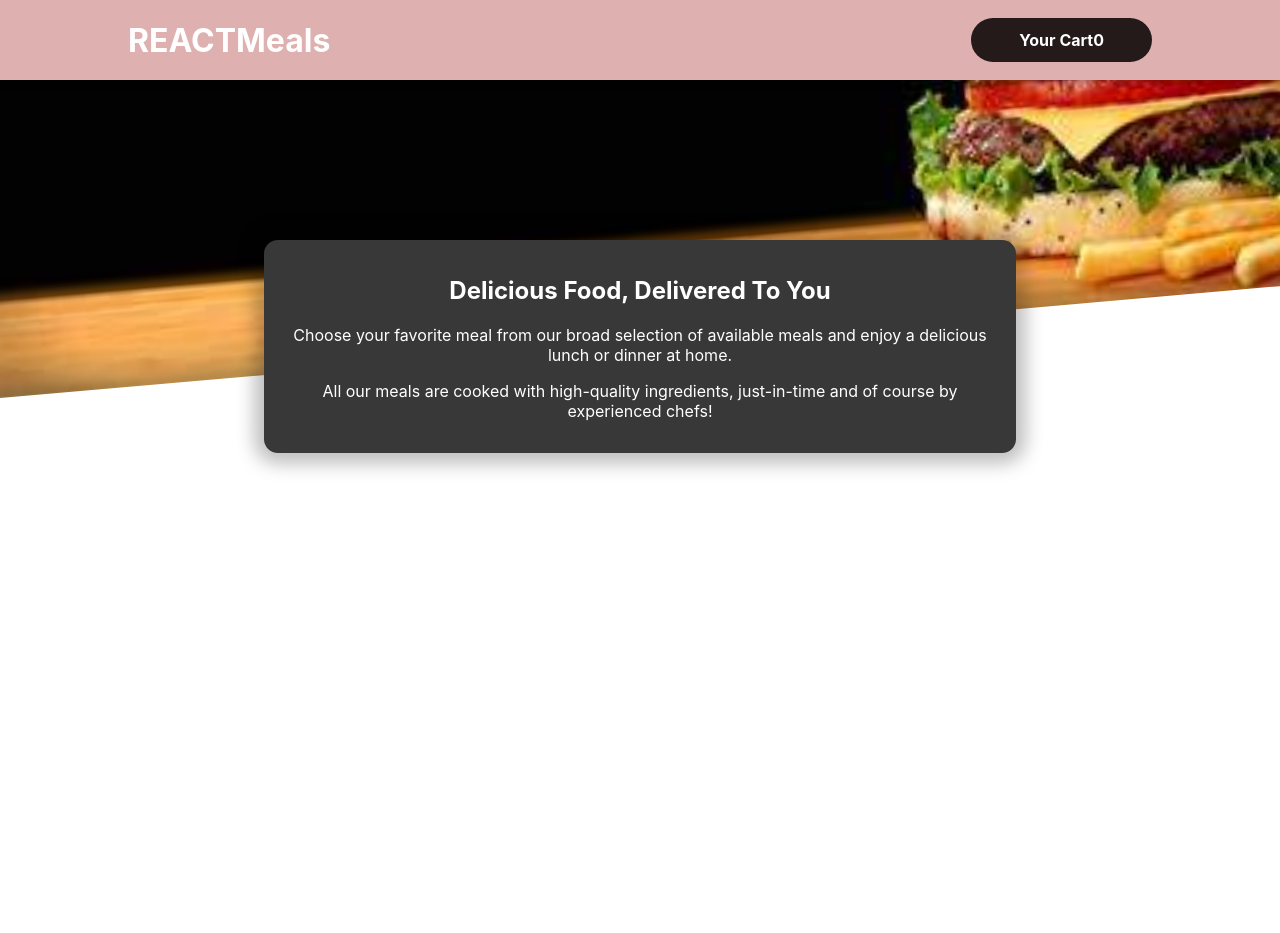
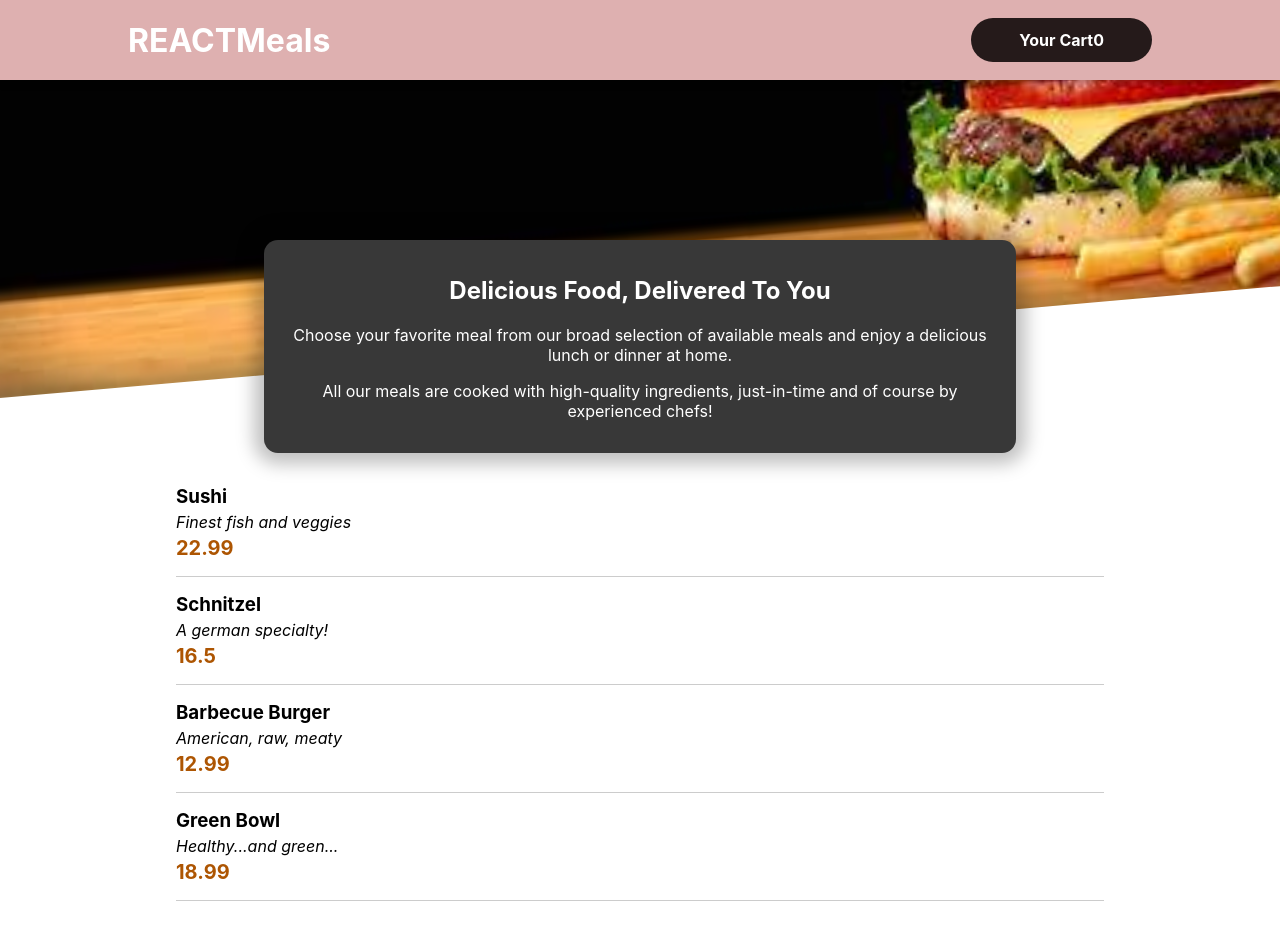
Before and after one commit to surajrai-code/resturent-website, a React (Create React App) app: page / in a window 1280 px wide. Before the commit the page ends 800 px from the top, so only its background shows below. Built offline with nearby package versions, Linux system fonts and the light colour scheme.

Commit message:
Add Meals item

```diff
--- a/src/App.js
+++ b/src/App.js
@@ -2,12 +2,14 @@
 import { Fragment } from 'react';
 import './App.css';
 import Header from './components/Layout/Header';
+import MealList from './components/Meals/MealList';
 import MealsSummary from './components/Meals/MealsSummary';
 function App() {
   return (
     <Fragment>
       <Header/>
       <MealsSummary/>
+      <MealList></MealList>
     </Fragment>
   );
 }
--- /dev/null
+++ b/src/components/Meals/MealItem.js
@@ -0,0 +1,19 @@
+import React from 'react'
+
+import classes from './MealItem.module.css';
+
+const MealItem = (props) => {
+
+
+
+  return (
+    <li className={classes.meal}>
+    <div><h3>{props.name}</h3>
+    <div className={classes.description}>{props.description}</div>
+    <div className={classes.price}>{props.price}</div>
+    </div>
+    </li>
+  )
+}
+
+export default MealItem
--- /dev/null
+++ b/src/components/Meals/MealItem.module.css
@@ -0,0 +1,22 @@
+.meal {
+    display: flex;
+    justify-content: space-between;
+    margin: 1rem;
+    padding-bottom: 1rem;
+    border-bottom: 1px solid #ccc;
+  }
+
+  .meal h3 {
+    margin: 0 0 0.25rem 0;
+  }
+
+  .description {
+    font-style: italic;
+  }
+
+  .price {
+    margin-top: 0.25rem;
+    font-weight: bold;
+    color: #ad5502;
+    font-size: 1.25rem;
+  }
--- /dev/null
+++ b/src/components/Meals/MealList.js
@@ -0,0 +1,50 @@
+import classes from "./MealList.module.css";
+import MealItem from "./MealItem";
+const DUMMY_MEALS = [
+  {
+    id: "m1",
+    name: "Sushi",
+    description: "Finest fish and veggies",
+    price: 22.99,
+  },
+  {
+    id: "m2",
+    name: "Schnitzel",
+    description: "A german specialty!",
+    price: 16.5,
+  },
+  {
+    id: "m3",
+    name: "Barbecue Burger",
+    description: "American, raw, meaty",
+    price: 12.99,
+  },
+  {
+    id: "m4",
+    name: "Green Bowl",
+    description: "Healthy...and green...",
+    price: 18.99,
+  },
+];
+
+const MealList = () => {
+  const mealsList = DUMMY_MEALS.map((meal) => (
+    <MealItem
+      key={meal.id}
+      id = {meal.id}
+      name={meal.name}
+      description={meal.description}
+      price={meal.price}
+    />
+  ));
+
+  return (
+    <section className={classes.meals}>
+
+        <ul>{mealsList}</ul>
+
+    </section>
+  );
+};
+
+export default MealList;
--- /dev/null
+++ b/src/components/Meals/MealList.module.css
@@ -0,0 +1,24 @@
+.meals {
+    max-width: 60rem;
+    width: 90%;
+    margin: 2rem auto;
+    animation: meals-appear 1s ease-out forwards;
+  }
+
+  .meals ul {
+    list-style: none;
+    margin: 0;
+    padding: 0;
+  }
+
+  @keyframes meals-appear {
+    from {
+      opacity: 0;
+      transform: translateY(3rem);
+    }
+
+    to {
+      opacity: 1;
+      transform: translateY(0);
+    }
+  }
```
